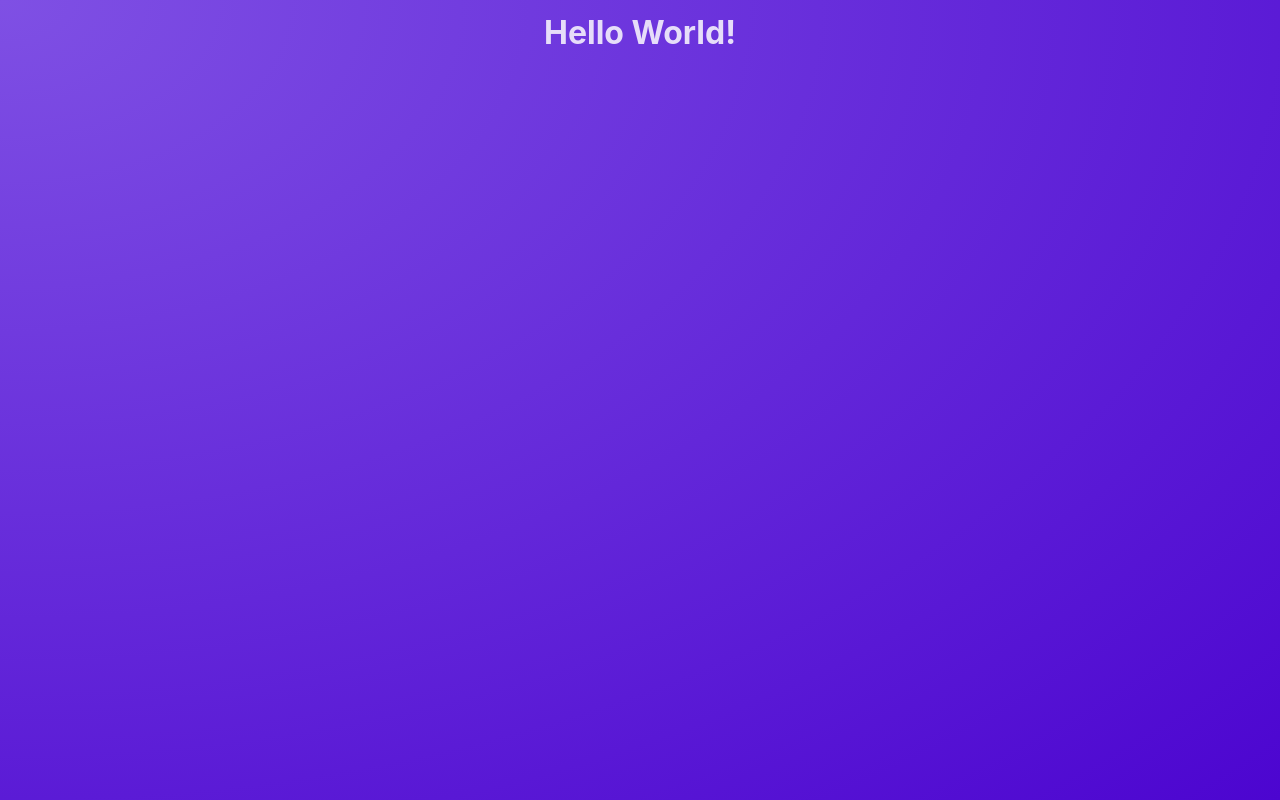
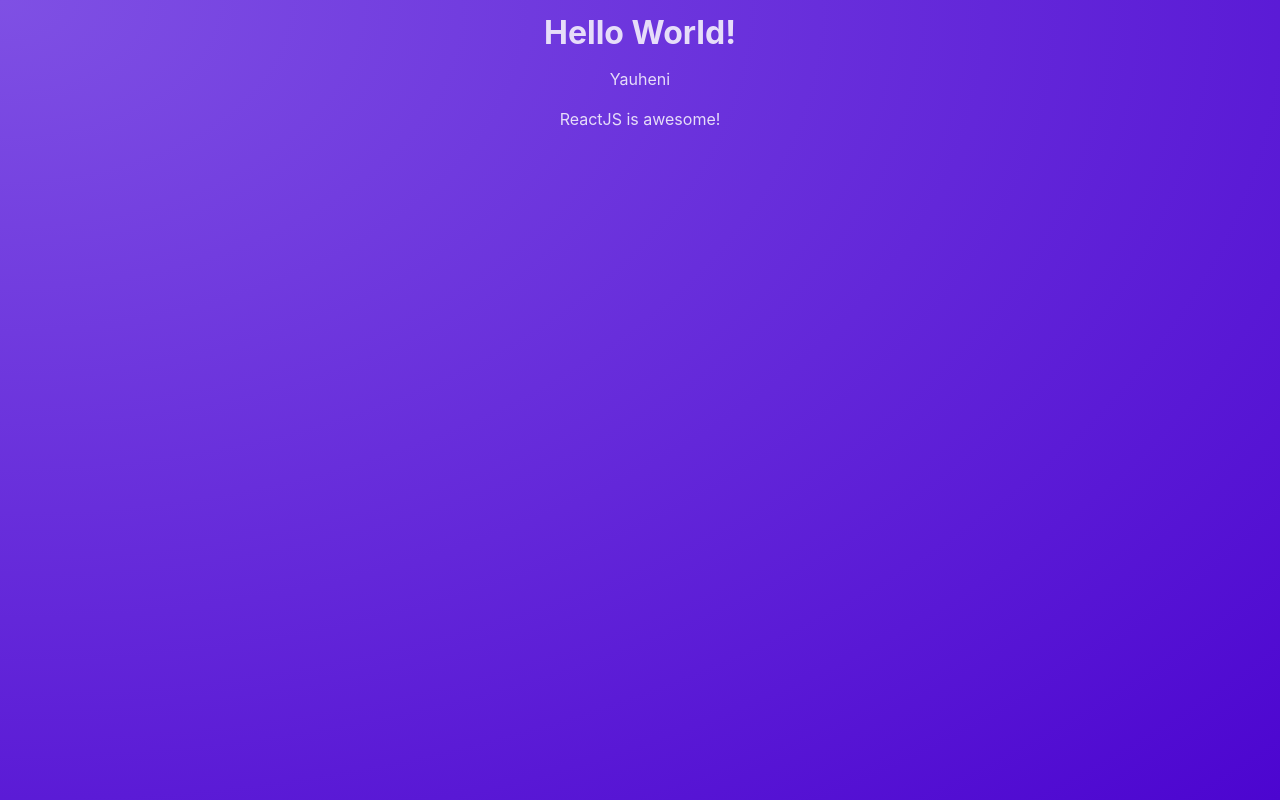
Before and after one commit to shinoby85/nextjs-udemy, a React (Vite) app: page / in a window 1280 px wide. Built offline with nearby package versions, Linux system fonts and the light colour scheme.

Commit message:
Use Post component

```diff
--- a/src/App.jsx
+++ b/src/App.jsx
@@ -1,5 +1,12 @@
+import Post from "./components/Post.jsx";
+
 function App() {
-  return <h1>Hello World!</h1>;
+    return (
+        <main>
+            <h1>Hello World!</h1>
+            <Post/>
+        </main>
+    );
 }
 
 export default App;
--- /dev/null
+++ b/src/components/Post.jsx
@@ -0,0 +1,10 @@
+const name = ['Yauheni', 'Ann']
+export default function Post() {
+    const chosenName = Math.random() > 0.5 ? name[0] : name[1];
+    return (
+        <div>
+            <p>{chosenName}</p>
+            <p>ReactJS is awesome!</p>
+        </div>
+    );
+}
--- a/vite.config.js
+++ b/vite.config.js
@@ -1,7 +1,10 @@
-import { defineConfig } from 'vite'
+import {defineConfig} from 'vite'
 import react from '@vitejs/plugin-react'
 
 // https://vitejs.dev/config/
 export default defineConfig({
-  plugins: [react()]
+    plugins: [react()],
+    resolve: {
+        extensions: ['.js', '.jsx', '.ts', '.tsx'],
+    }
 })
```
